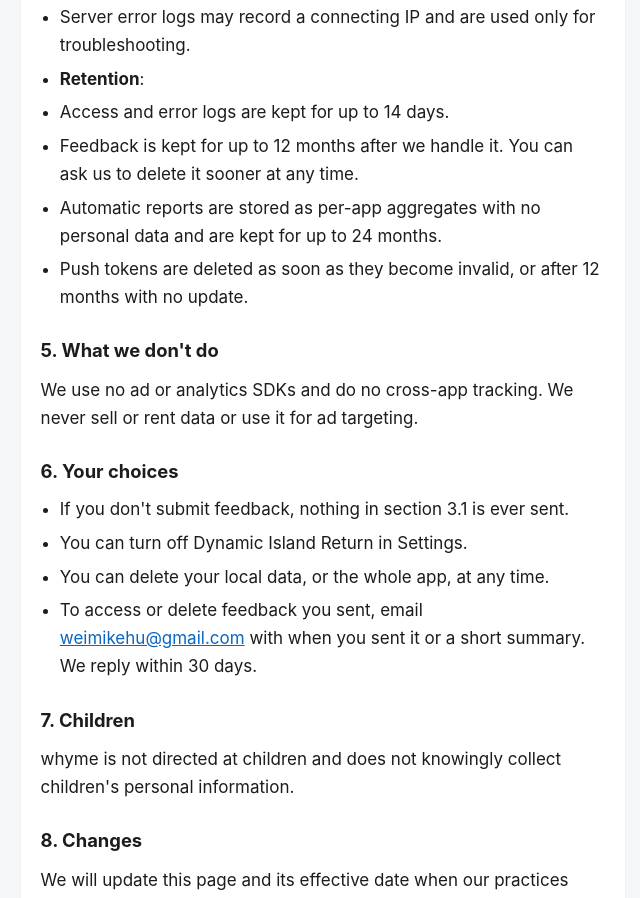
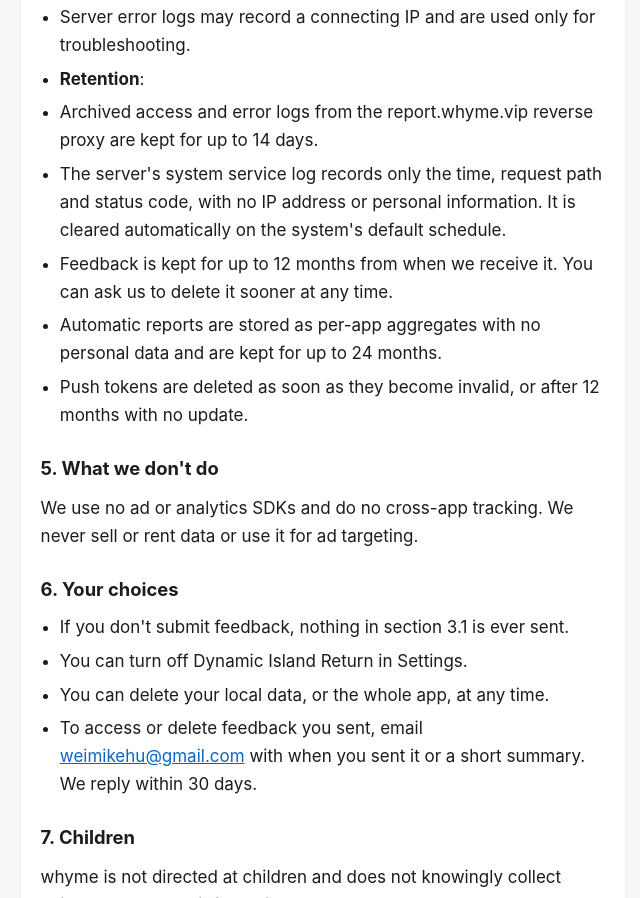
Before and after one commit to wemeet9331-web/duo-applib, a plain HTML site: page privacy/en.html in a window 1280 px wide. Shown: the part 2958-3856 px from the top of the page, without its empty margins (317-957 px from the left). Drawn offline with Linux system fonts and the light colour scheme.

Commit message:
Privacy: clarify log retention and feedback retention wording (effective date unchanged)

```diff
--- a/privacy/en.html
+++ b/privacy/en.html
@@ -75,8 +75,9 @@ Contact: <a href="mailto:weimikehu@gmail.com">weimikehu@gmail.com</a></p>
 <li>Rate limiting uses a one-way hash of your IP that is kept in memory only, never written to disk, and expires within 24 hours.</li>
 <li>Server error logs may record a connecting IP and are used only for troubleshooting.</li>
 <li><strong>Retention</strong>:</li>
-<li>Access and error logs are kept for up to 14 days.</li>
-<li>Feedback is kept for up to 12 months after we handle it. You can ask us to delete it sooner at any time.</li>
+<li>Archived access and error logs from the report.whyme.vip reverse proxy are kept for up to 14 days.</li>
+<li>The server's system service log records only the time, request path and status code, with no IP address or personal information. It is cleared automatically on the system's default schedule.</li>
+<li>Feedback is kept for up to 12 months from when we receive it. You can ask us to delete it sooner at any time.</li>
 <li>Automatic reports are stored as per-app aggregates with no personal data and are kept for up to 24 months.</li>
 <li>Push tokens are deleted as soon as they become invalid, or after 12 months with no update.</li>
 </ul>
```
Also changed, not shown: privacy/zh-Hans.html (+3 -2 lines).
